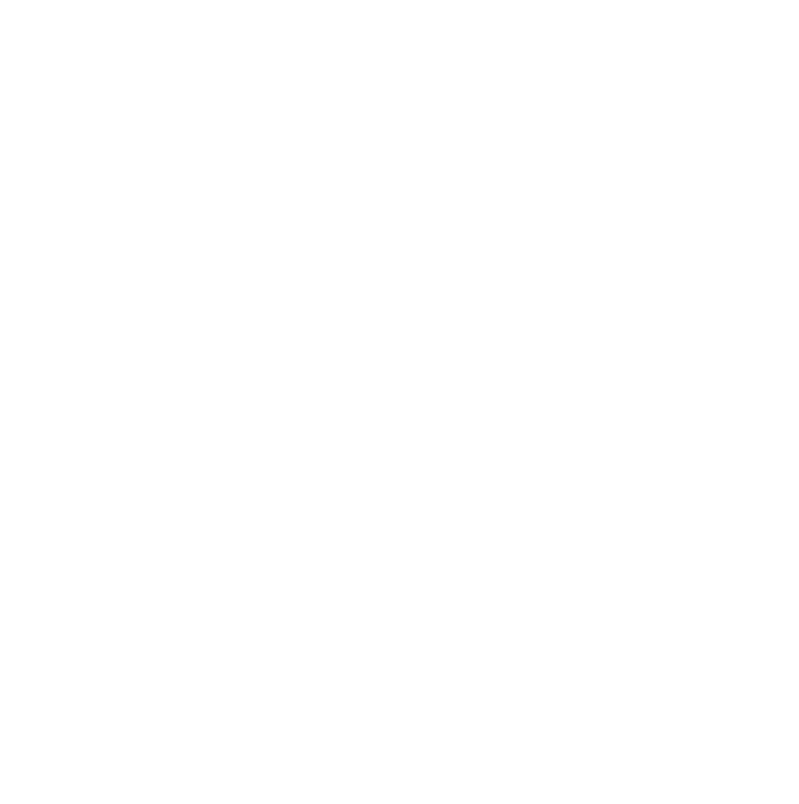
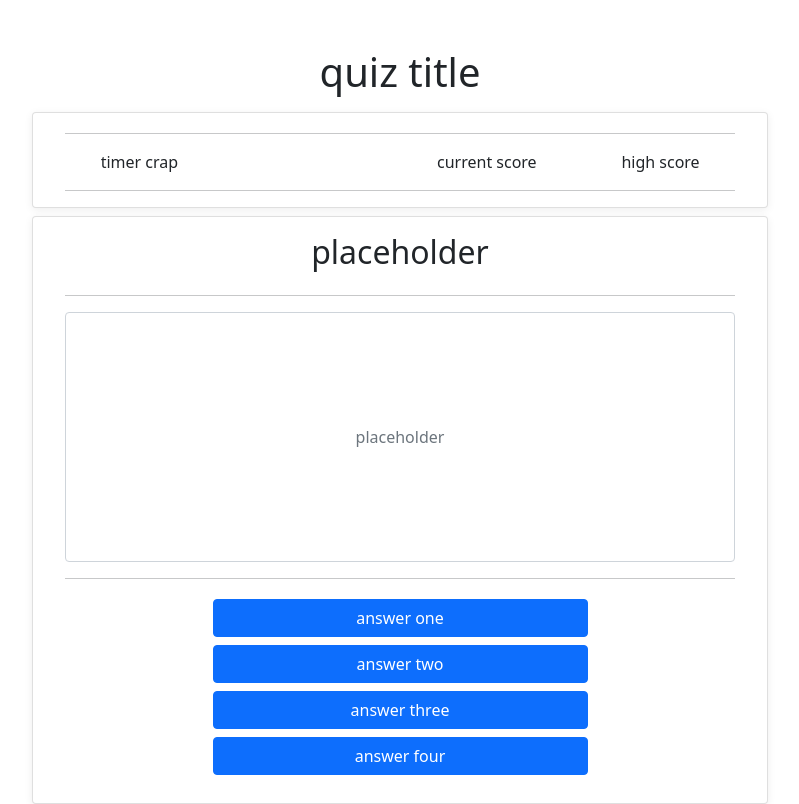
Before and after one commit to sourslaw/04_Code_Quiz, a plain HTML site: page index.html in a window 1280 px wide. Shown: the whole page, without its empty margins (240-1039 px from the left). Drawn offline with nearby package versions, Linux system fonts and the light colour scheme.

Commit message:
setting up layout

```diff
--- a/assets/style.css
+++ b/assets/style.css
@@ -0,0 +1,16 @@
+.btn {
+	width: 375px;
+}
+
+#magicHole {
+	height: 250px;
+}
+
+#numbersArea {
+	box-shadow: rgba(0, 0, 0, 0.07) 0px 2px 8px 0px;
+}
+
+#standardCardBody {
+	box-shadow: rgba(0, 0, 0, 0.07) 0px 2px 8px 0px;
+	padding-bottom: 20px;
+}
--- a/index.html
+++ b/index.html
@@ -4,7 +4,7 @@
 <head>
 	<meta charset="UTF-8">
 	<meta name="viewport" content="width=device-width, initial-scale=1.0">
-	<title>Quiz</title>
+	<title>Code q u i z</title>
 	<!-- bootstrap cdn -->
 	<link href="https://cdn.jsdelivr.net/npm/bootstrap@5.0.0-beta3/dist/css/bootstrap.min.css" rel="stylesheet"
 		integrity="sha384-eOJMYsd53ii+scO/bJGFsiCZc+5NDVN2yr8+0RDqr0Ql0h+rP48ckxlpbzKgwra6" crossorigin="anonymous">
@@ -13,6 +13,58 @@
 </head>
 
 <body>
+	<div class="container">
+		<div class="row justify-content-center mt-5">
+			<div class="col-8">
+				<h1 class="text-center">quiz title</h1>
+				<!-- timer & scores section -->
+				<div class="card text-center mt-3" id="numbersArea">
+					<div class="row justify-content-center">
+						<div class="col-11 mt-1">
+							<hr />
+							<div class="row">
+								<div class="col-3" id="timer">
+									timer crap
+								</div>
+								<div class="col-3">
+								</div>
+								<div class="col-3" id="currentScore">
+									current score
+								</div>
+								<div class="col-3" id="highScore">
+									high score
+								</div>
+							</div>
+							<hr />
+						</div>
+					</div>
+				</div>
+				<!-- questions section -->
+				<div class="card text-center mt-2" id="standardCardBody">
+					<h2 class="text-center mt-3">placeholder</h2>
+					<!-- textarea -->
+					<div class="row justify-content-center">
+						<div class="col-11">
+							<hr />
+							<input class="form-control text-center" type="text" placeholder="placeholder"
+								id="magicHole">
+							<hr />
+						</div>
+					</div>
+					<!-- buttons -->
+					<div class="row justify-content-center mt-1">
+						<div class="col justify-content-center">
+							<button class="btn btn-primary mb-2" type="button" id="answerOne">answer one</button>
+							<button class="btn btn-primary mb-2" type="button" id="answerTwo">answer two</button>
+							<button class="btn btn-primary mb-2" type="button" id="answerThree">answer three</button>
+							<button class="btn btn-primary mb-2" type="button" id="answerFour">answer four</button>
+						</div>
+					</div>
+				</div>
+			</div>
+		</div>
+	</div>
+	</div>
 
 
 	<!-- bootstrap scripts -->
```
